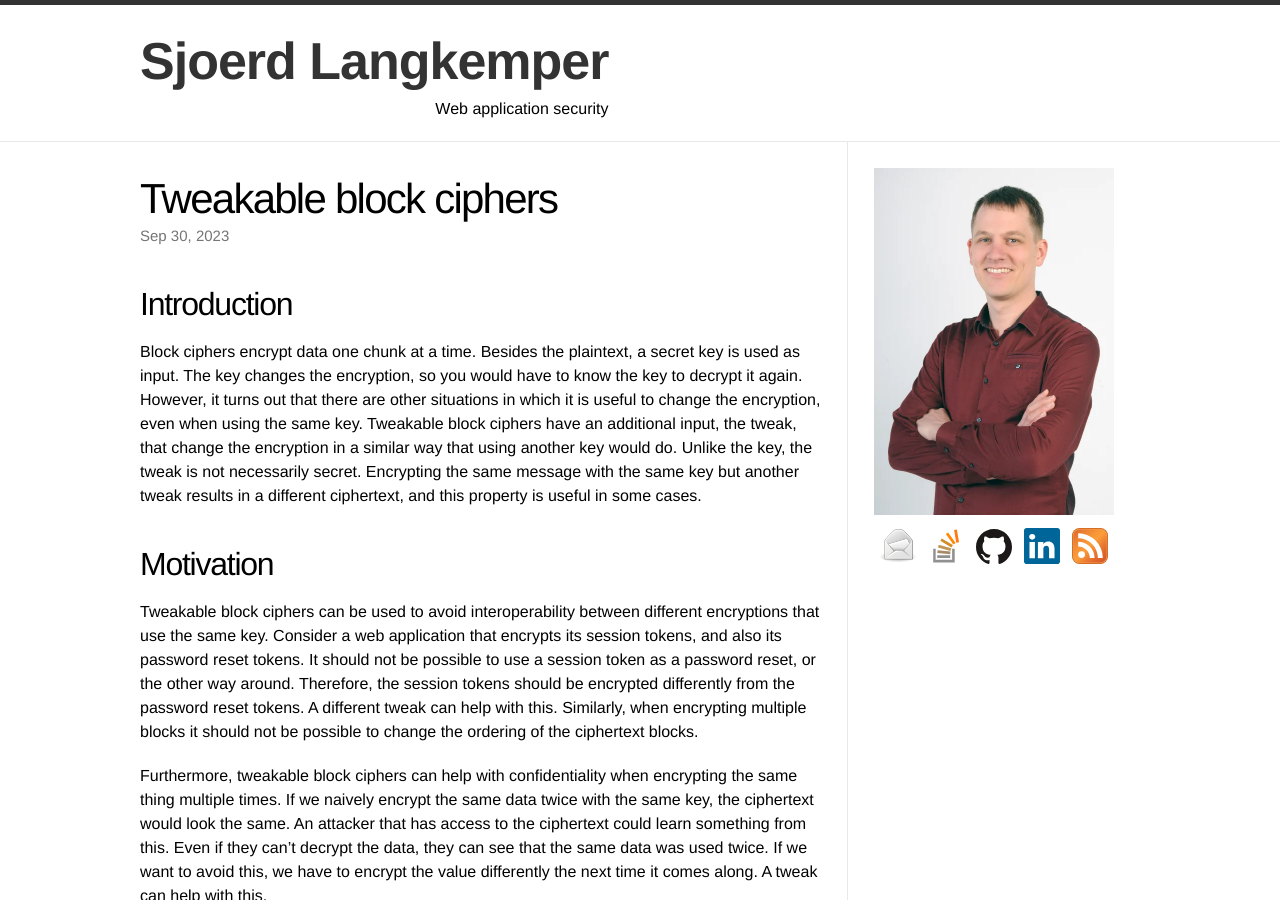
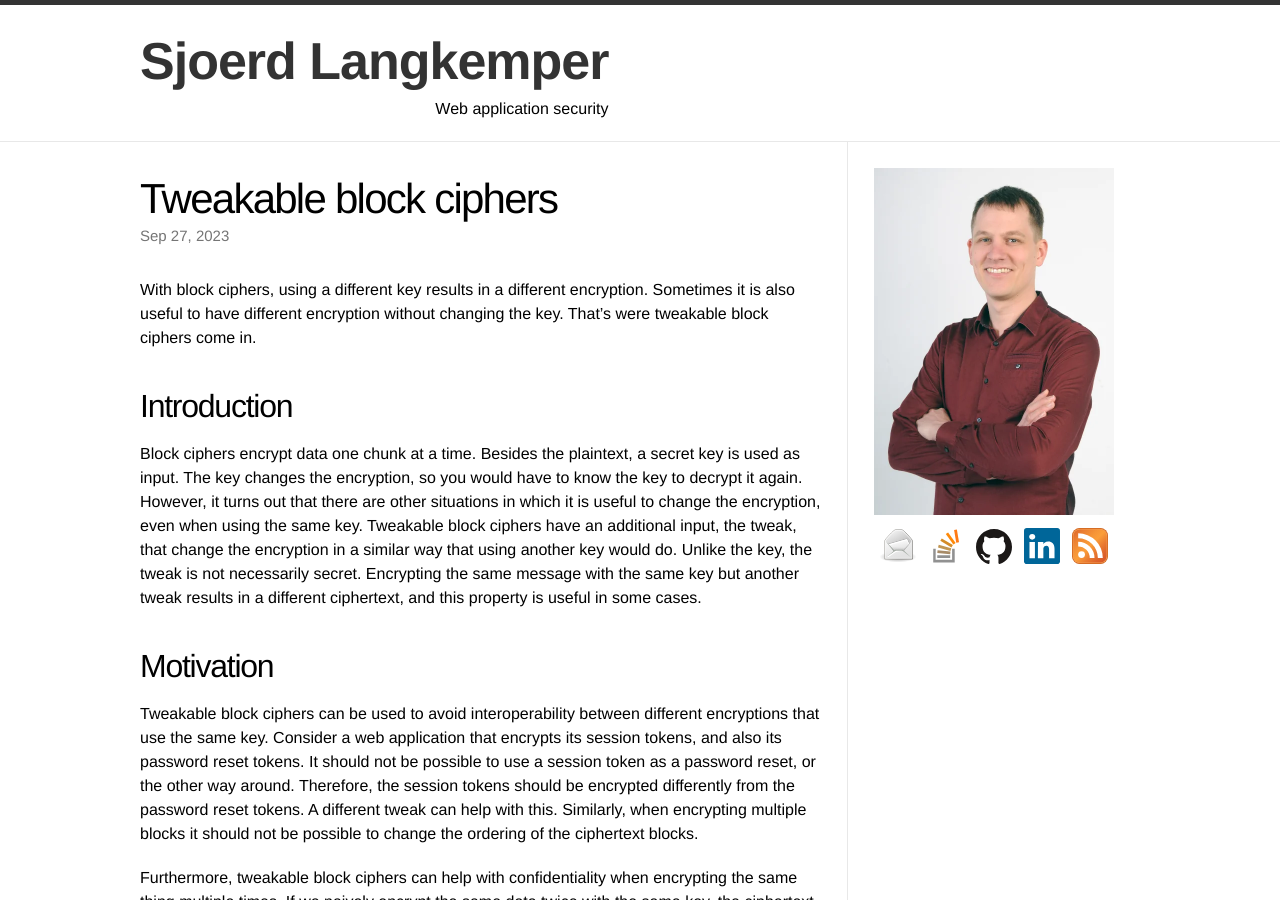
Before and after one commit to Sjord/Sjord.github.io, a Jekyll site: the page built from _posts/2023-08-15-tweakable-block-ciphers.md, in a window 1280 px wide and 900 px high. Built offline with Jekyll 4.4.1, drawn with Linux system fonts in a browser that asks for light colours; nearby versions of some CDN libraries.

Commit message:
Add blurb

```diff
--- a/_posts/2023-08-15-tweakable-block-ciphers.md
+++ b/_posts/2023-08-15-tweakable-block-ciphers.md
@@ -2,8 +2,10 @@
 layout: post
 title: "Tweakable block ciphers"
 thumbnail: adjusting-480.jpg
-date: 2023-09-30
+date: 2023-09-27
 ---
+
+With block ciphers, using a different key results in a different encryption. Sometimes it is also useful to have different encryption without changing the key. That's were tweakable block ciphers come in.
 
 <!-- Photo source: https://pixabay.com/photos/adjusting-berlin-club-disco-dj-1836839/ -->
 
```
